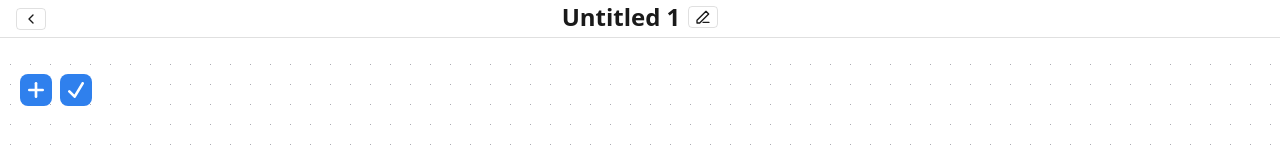
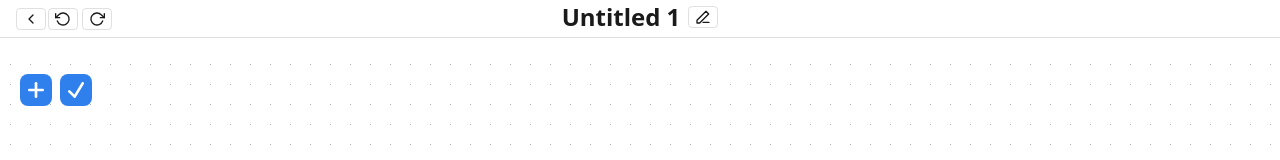
Before and after one commit to RickIsNotMyRealName/Flai.js, a React (Vite) app: page / in a window 1280 px wide. Both pictures are taken after a click on the button "New". Shown: the top 160 px of the page. Built offline with nearby package versions, Linux system fonts and the light colour scheme.

Commit message:
Add undo/redo buttons

```diff
--- a/src/components/EditorHeader.tsx
+++ b/src/components/EditorHeader.tsx
@@ -10,6 +10,8 @@ export default function EditorHeader({ onBack }: { onBack: () => void }) {
   const toolMeta = useWorkflowStore(s => s.toolMeta);
   const setToolMeta = useWorkflowStore(s => s.setToolMeta);
   const renameTool = useWorkflowStore(s => s.renameTool);
+  const undo = useWorkflowStore(s => s.undo);
+  const redo = useWorkflowStore(s => s.redo);
 
   const [editing, setEditing] = useState(false);
   const [newName, setNewName] = useState(displayName);
@@ -77,6 +79,48 @@ export default function EditorHeader({ onBack }: { onBack: () => void }) {
             />
           </svg>
         </button>
+        <div className="history-buttons">
+          <button className="undo-btn" onClick={undo} aria-label="Undo">
+            <svg width="16" height="16" viewBox="0 0 24 24" aria-hidden="true">
+              <polyline
+                points="1 4 1 10 7 10"
+                fill="none"
+                stroke="currentColor"
+                strokeWidth="2"
+                strokeLinecap="round"
+                strokeLinejoin="round"
+              />
+              <path
+                d="M3.51 15a9 9 0 1 0 2.13-9.36L1 10"
+                fill="none"
+                stroke="currentColor"
+                strokeWidth="2"
+                strokeLinecap="round"
+                strokeLinejoin="round"
+              />
+            </svg>
+          </button>
+          <button className="redo-btn" onClick={redo} aria-label="Redo">
+            <svg width="16" height="16" viewBox="0 0 24 24" aria-hidden="true">
+              <polyline
+                points="23 4 23 10 17 10"
+                fill="none"
+                stroke="currentColor"
+                strokeWidth="2"
+                strokeLinecap="round"
+                strokeLinejoin="round"
+              />
+              <path
+                d="M20.49 15a9 9 0 1 1-2.12-9.36L23 10"
+                fill="none"
+                stroke="currentColor"
+                strokeWidth="2"
+                strokeLinecap="round"
+                strokeLinejoin="round"
+              />
+            </svg>
+          </button>
+        </div>
         {name.startsWith('tool:') && (
           <button className="settings-btn" onClick={openCfg} title="Tool Settings">
             <svg width="16" height="16" viewBox="0 0 24 24" aria-hidden="true">
--- a/src/theme.css
+++ b/src/theme.css
@@ -545,6 +545,14 @@
   top: 50%;
   transform: translateY(-50%);
 }
+.editor-header .history-buttons {
+  position: absolute;
+  left: 3rem;
+  top: 50%;
+  transform: translateY(-50%);
+  display: flex;
+  gap: 4px;
+}
 .editor-header .editor-title {
   margin: 0;
   display: flex;
```
